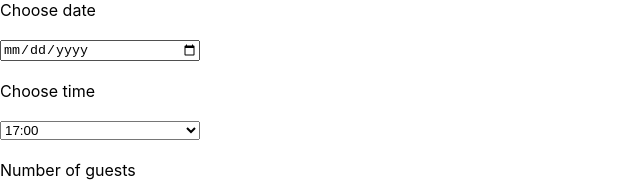
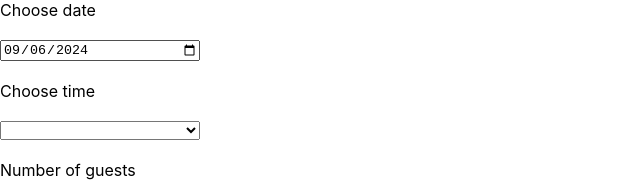
Before and after one commit to EnriqueMartinezAsensi/MetaFrontCapstoneProject, a React (Create React App) app in the folder little-lemon/: page / in a window 1280 px wide. Shown: the top 190 px of the page, without its empty margins (0-640 px from the left). Built offline with nearby package versions, Linux system fonts and the light colour scheme.

Commit message:
API work continues

```diff
--- a/little-lemon/src/App.js
+++ b/little-lemon/src/App.js
@@ -1,5 +1,5 @@
 import "./App.css";
-import { useReducer } from "react";
+import { useReducer, useState } from "react";
 import BookingPage from "./pages/BookingPage";
 
 
@@ -18,7 +18,8 @@ const reducer = (state, action) => {
 }
 
 function App() {
-  const [state, dispatch] = useReducer(reducer, {availableTimes:["17:00", "18:00","19:00","20:00","21:00","22:00"]});
+  const [date, setDate] = useState(new Date());
+  const [state, dispatch] = useReducer(reducer, {availableTimes:[""]});
 
   const updateTimes = () => {
     dispatch({type: "updateTimes"})
@@ -26,7 +27,7 @@ function App() {
 
   return (
     <div>
-      <BookingPage availableTimes={state.availableTimes} handleTimes={updateTimes} />
+      <BookingPage availableTimes={state.availableTimes} handleTimes={updateTimes} date={date} setDate={setDate}/>
     </div>
   );
 }
--- a/little-lemon/src/pages/BookingPage/index.jsx
+++ b/little-lemon/src/pages/BookingPage/index.jsx
@@ -1,7 +1,6 @@
 import { useState } from "react";
 
-const BookingPage = ({availableTimes, handleTimes}) => {
-  const [date, setDate] = useState("");
+const BookingPage = ({availableTimes, handleTimes, date, setDate}) => {
   const [time, setTime] = useState("");
   const [guests, setGuests] = useState(1);
   const [occasion, setOccasion] = useState("None");
@@ -14,17 +13,17 @@ const BookingPage = ({availableTimes, handleTimes}) => {
   return (
       <form onSubmit={handleSubmit} style={{ display: "grid", maxWidth: "200px", gap: "20px" }}>
         <label for='res-date'>Choose date</label>
-        <input type='date' id='res-date' value={date} onChange={(target) => setDate(target.value)}></input>
+        <input type='date' id='res-date' value={date.toISOString().split('T')[0]} onChange={({target}) => setDate(new Date(target.value))}></input>
         <label for='res-time'>Choose time</label>
-        <select id='res-time ' value={time} onChange={(target) => {
+        <select id='res-time ' value={time} onChange={({target}) => {
             setTime(target.value);
           }}>
           {availableTimes.map((each) => <option>{`${each}`}</option>)}
         </select>
         <label for='guests'>Number of guests</label>
-        <input type='number' placeholder='1' min='1' max='10' id='guests' value={guests} onChange={(target) => setGuests(target.value)}></input>
+        <input type='number' placeholder='1' min='1' max='10' id='guests' value={guests} onChange={({target}) => setGuests(target.value)}></input>
         <label for='occasion'>Occasion</label>
-        <select id='occasion' value={occasion} onChange={(target) => setOccasion(target.value)}>
+        <select id='occasion' value={occasion} onChange={({target}) => setOccasion(target.value)}>
           <option>None</option>
           <option>Birthday</option>
           <option>Anniversary</option>
```
Also changed, not shown: little-lemon/src/api/api_fake.js (added, +27 -0 lines).
